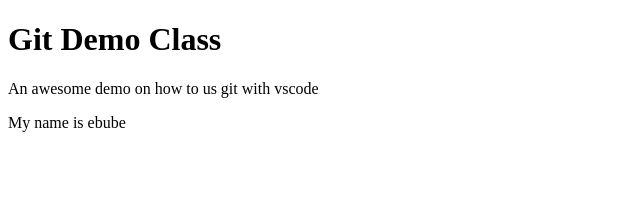
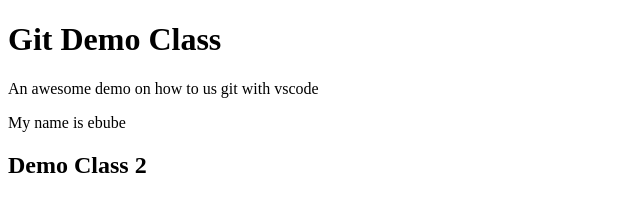
Before and after one commit to ebubexo/gitdemo, a plain HTML site: page index.html in a window 1280 px wide. Shown: the whole page, without its empty margins (0-640 px from the left). Drawn offline with Linux system fonts and the light colour scheme.

Commit message:
i added another heading showing the next demo class

```diff
--- a/index.html
+++ b/index.html
@@ -9,5 +9,6 @@
   <h1>Git Demo Class</h1>
   <P>An awesome demo on how to us git with vscode</P>
   <p>My name is ebube</p>
+  <h2>Demo Class 2</h2>
 </body>
 </html>
```
